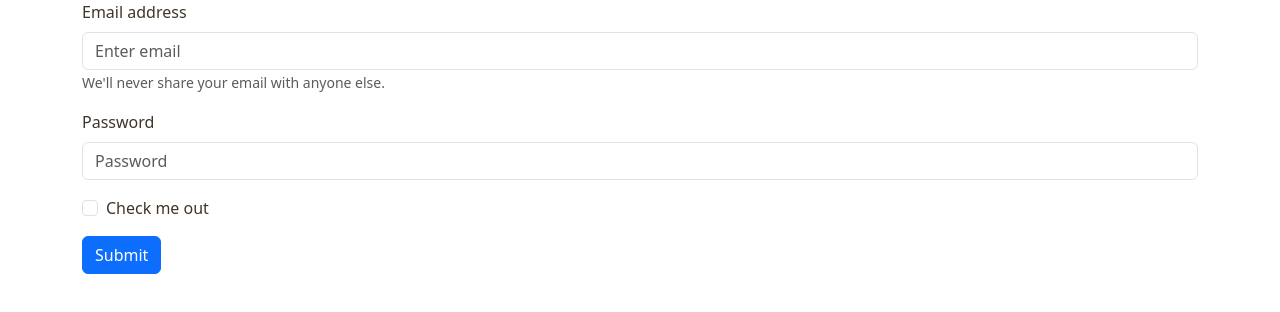
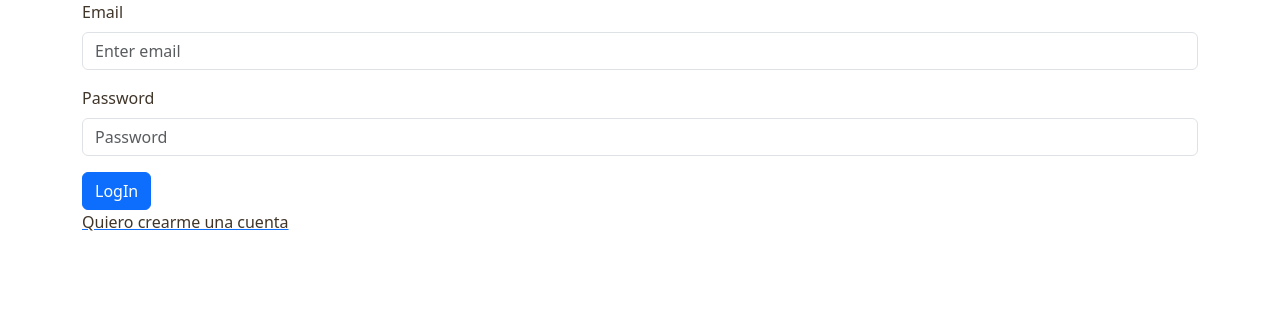
Before and after one commit to AndreaGranada/Aqui_SI_hay_quien_viva, a React (Vite) app in the folder frontend/my-react-app/: page /login in a window 1280 px wide. Shown: the top 312 px of the page. Built offline with nearby package versions, Linux system fonts and the light colour scheme.

Commit message:
Login auth de react creado y navigate hasta home.

```diff
--- a/frontend/my-react-app/src/pages/LogIn/LogIn.jsx
+++ b/frontend/my-react-app/src/pages/LogIn/LogIn.jsx
@@ -1,30 +1,83 @@
 import Button from 'react-bootstrap/Button';
 import Form from 'react-bootstrap/Form';
 import Container from 'react-bootstrap/Container';
+import { Link, useNavigate } from 'react-router-dom';
+import { login } from '../../services/auth.service';
+import { useState } from 'react';
+
 
 function LogIn() {
+
+  const [email, setEmail] = useState('')
+  const[password, setPassword] = useState('')
+  const navigate = useNavigate()
+
+  const handleEmail = (event) => {
+    setEmail(event.target.value)
+  }
+
+  const handlePassword = (event) => {
+    setPassword(event.target.value);
+  };
+
+  const handleLogin = async (e) => {
+    e.preventDefault()
+    try {
+
+      const data = await login(email, password);
+      console.log(data)
+      if(data){
+      localStorage.setItem('token', data.token)
+      navigate('/')
+
+    }
+
+    } catch (error) {
+      console.log(error)
+
+    }
+  }
+
   return (
+
     <Container>
     <Form>
+
       <Form.Group className="mb-3" controlId="formBasicEmail">
-        <Form.Label>Email address</Form.Label>
-        <Form.Control type="email" placeholder="Enter email" />
-        <Form.Text className="text-muted">
-          We'll never share your email with anyone else.
-        </Form.Text>
+        <Form.Label>Email</Form.Label>
+        <Form.Control
+        type="email"
+        placeholder="Enter email"
+        value={email}
+        onChange={handleEmail}
+        />
+
       </Form.Group>
 
       <Form.Group className="mb-3" controlId="formBasicPassword">
         <Form.Label>Password</Form.Label>
-        <Form.Control type="password" placeholder="Password" />
+        <Form.Control
+        type="password"
+        placeholder="Password"
+        value={password}
+        onChange={handlePassword}
+        />
       </Form.Group>
-      <Form.Group className="mb-3" controlId="formBasicCheckbox">
-        <Form.Check type="checkbox" label="Check me out" />
-      </Form.Group>
-      <Button variant="primary" type="submit">
-        Submit
+
+
+      <Button
+      variant="primary"
+      type="login"
+      onClick={handleLogin}
+      >
+        LogIn
       </Button>
+
     </Form>
+    <Link to={'/signup'}>
+    <p>Quiero crearme una cuenta</p>
+
+    </Link>
     </Container>
   );
 }
--- a/frontend/my-react-app/src/pages/SignUp/SignUp.jsx
+++ b/frontend/my-react-app/src/pages/SignUp/SignUp.jsx
@@ -2,7 +2,7 @@ import React from 'react'
 
 function SignUp() {
   return (
-    <div>SignUp</div>
+    <div>Soy el SignUp</div>
   )
 }
 
--- /dev/null
+++ b/frontend/my-react-app/src/services/auth.service.js
@@ -0,0 +1,24 @@
+import api from "./config.service";
+
+
+export const login = async (email, password) => {
+  try {
+    const { data } = await api.post('/auth/login', {
+      email,
+      password
+    })
+
+    return data
+
+  } catch (error) {
+    console.log('Error loging: ', error.message)
+  }
+}
+
+// export const signup = async() =>{
+//     try {
+
+//     } catch (error) {
+
+//     }
+// }
```
Also changed, not shown: frontend/my-react-app/src/router/index.jsx (+12 -2 lines), frontend/my-react-app/src/services/login.service.js (deleted, +0 -9 lines).
